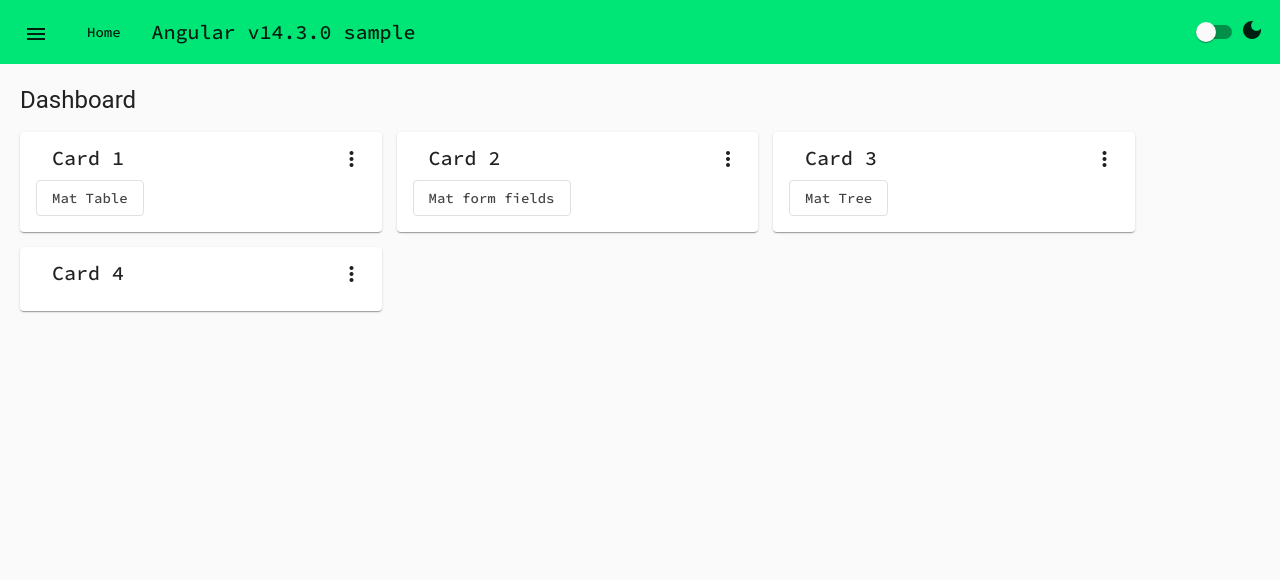
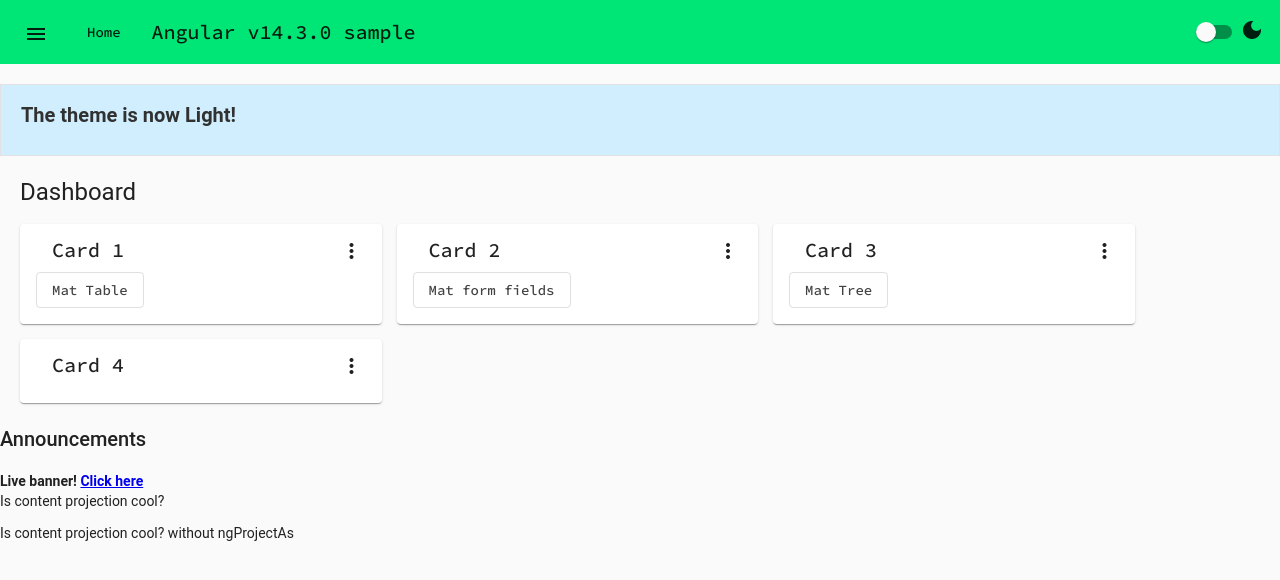
Before and after one commit to KVikram/angular-v10, an Angular app: page /home in a window 1280 px wide. Shown: the top 580 px of the page. Built offline with nearby package versions, Linux system fonts and the light colour scheme.

Commit message:
feat(animation):added few features

```diff
--- a/src/app/app.module.ts
+++ b/src/app/app.module.ts
@@ -24,7 +24,7 @@ import { BrowserAnimationsModule } from '@angular/platform-browser/animations';
 import { AddressComponent } from './address/address.component';
 import { AppRoutingModule } from './app-routing.module';
 import { AppComponent } from './app.component';
-import { HomeComponent } from './home/home.component';
+import { BannerComponent, HomeComponent } from './home/home.component';
 import { MatTableComponent } from './mat-table/mat-table.component';
 import { MatTreeComponent } from './mat-tree/mat-tree.component';
 import { MenuComponent } from './menu/menu.component';
@@ -36,7 +36,8 @@ import { MenuComponent } from './menu/menu.component';
     MenuComponent,
     MatTreeComponent,
     MatTableComponent,
-    AddressComponent
+    AddressComponent,
+    BannerComponent
   ],
   imports: [
     BrowserModule,
--- /dev/null
+++ b/src/app/home/banner.component.html
@@ -0,0 +1,7 @@
+<h2>Announcements</h2>
+<ng-content></ng-content>
+<b>
+  <ng-content select="[url]"></ng-content>
+</b>
+
+<ng-content select="[text]"></ng-content>
--- a/src/app/home/home.component.html
+++ b/src/app/home/home.component.html
@@ -58,3 +58,11 @@
     </div>
   </div>
 </div>
+<app-banner>
+  <b> Live banner! </b>
+  <a url href="http://localhost:4200/home">Click here</a>
+  <ng-container ngProjectAs="[text]">
+    <p>Is content projection cool?</p>
+  </ng-container>
+  <p text>Is content projection cool? without ngProjectAs</p>
+</app-banner>
--- a/src/app/home/home.component.ts
+++ b/src/app/home/home.component.ts
@@ -35,3 +35,9 @@ export class HomeComponent {
 
 
 }
+
+@Component({
+  selector: 'app-banner',
+  templateUrl: './banner.component.html'
+})
+export class BannerComponent { }
--- a/src/app/menu/menu.component.css
+++ b/src/app/menu/menu.component.css
@@ -15,3 +15,12 @@
   top: 0;
   z-index: 1;
 }
+
+.open-close-container {
+  border: 1px solid #dddddd;
+  margin-top: 1em;
+  padding: 20px 20px 0px 20px;
+  color: #000000;
+  font-weight: bold;
+  font-size: 20px;
+}
--- a/src/app/menu/menu.component.html
+++ b/src/app/menu/menu.component.html
@@ -65,6 +65,12 @@
         <mat-icon>{{ isDarkModeOn ? "light_mode" : "dark_mode" }}</mat-icon>
       </mat-slide-toggle>
     </mat-toolbar>
+    <div
+      [@openClose]="isDarkModeOn ? 'open' : 'closed'"
+      class="open-close-container"
+    >
+      <p>The theme is now {{ isDarkModeOn ? "Dark" : "Light" }}!</p>
+    </div>
     <!-- Add Content Here -->
     <router-outlet></router-outlet>
   </mat-sidenav-content>
--- a/src/app/menu/menu.component.ts
+++ b/src/app/menu/menu.component.ts
@@ -3,11 +3,39 @@ import { Component, VERSION, Version } from '@angular/core';
 import { Observable } from 'rxjs';
 import { map, shareReplay } from 'rxjs/operators';
 import { SharedService } from '../services/shared.service';
-
+import {
+  trigger,
+  state,
+  style,
+  animate,
+  transition,
+  // ...
+} from '@angular/animations';
 @Component({
   selector: 'app-menu',
   templateUrl: './menu.component.html',
-  styleUrls: ['./menu.component.css']
+  styleUrls: ['./menu.component.css'],
+  animations: [
+    // animation triggers go here
+    // ...
+    trigger('openClose', [
+      state('open', style({
+        height: '50px',
+        opacity: 1,
+        backgroundColor: 'yellow',
+        color: 'black'
+      })),
+      state('closed', style({
+        height: '50px',
+        opacity: 0.8,
+        backgroundColor: '#c6ecff'
+      })), transition('open => closed', [
+        animate('0.5s')
+      ]), transition('closed => open', [
+        animate('0.5s')
+      ])
+    ]),
+  ]
 })
 export class MenuComponent {
 
```
